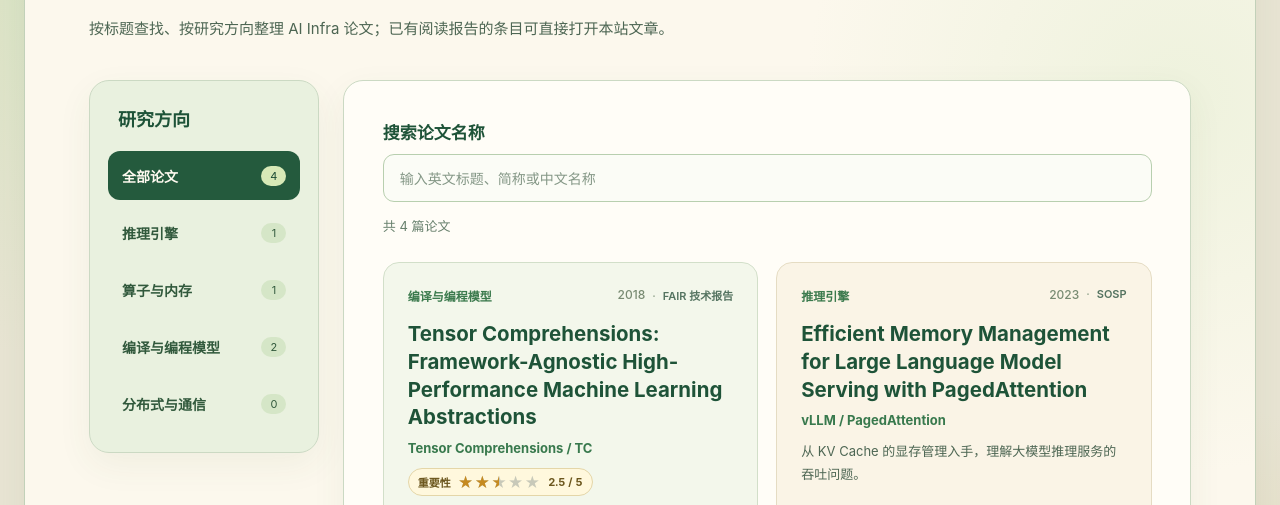
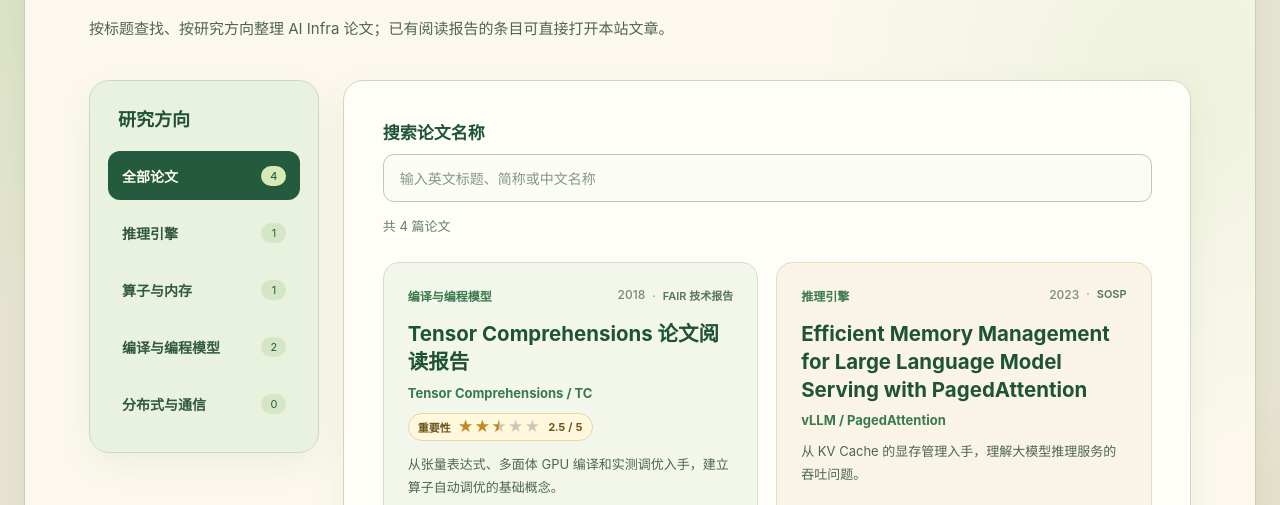
Before and after one commit to wsj040303/wsj040303.github.io, a plain HTML site: page papers/index.html in a window 1280 px wide. Shown: the part 284-789 px from the top of the page. Drawn offline with Linux system fonts and the light colour scheme.

Commit message:
Rename Tensor Comprehensions blog report

```diff
--- a/assets/papers-data.js
+++ b/assets/papers-data.js
@@ -8,9 +8,9 @@ window.PAPER_CATEGORIES = [
 
 window.PAPER_ENTRIES = [
   {
-    title: "Tensor Comprehensions: Framework-Agnostic High-Performance Machine Learning Abstractions",
+    title: "Tensor Comprehensions 论文阅读报告",
     shortName: "Tensor Comprehensions / TC",
-    aliases: ["张量理解", "算子自动调优", "张量编译器"],
+    aliases: ["Tensor Comprehensions: Framework-Agnostic High-Performance Machine Learning Abstractions", "张量理解", "算子自动调优", "张量编译器"],
     category: "compiler",
     year: "2018",
     venue: "FAIR 技术报告",
```
Also changed, not shown: papers/tensor-comprehensions/index.html (+2 -2 lines).
